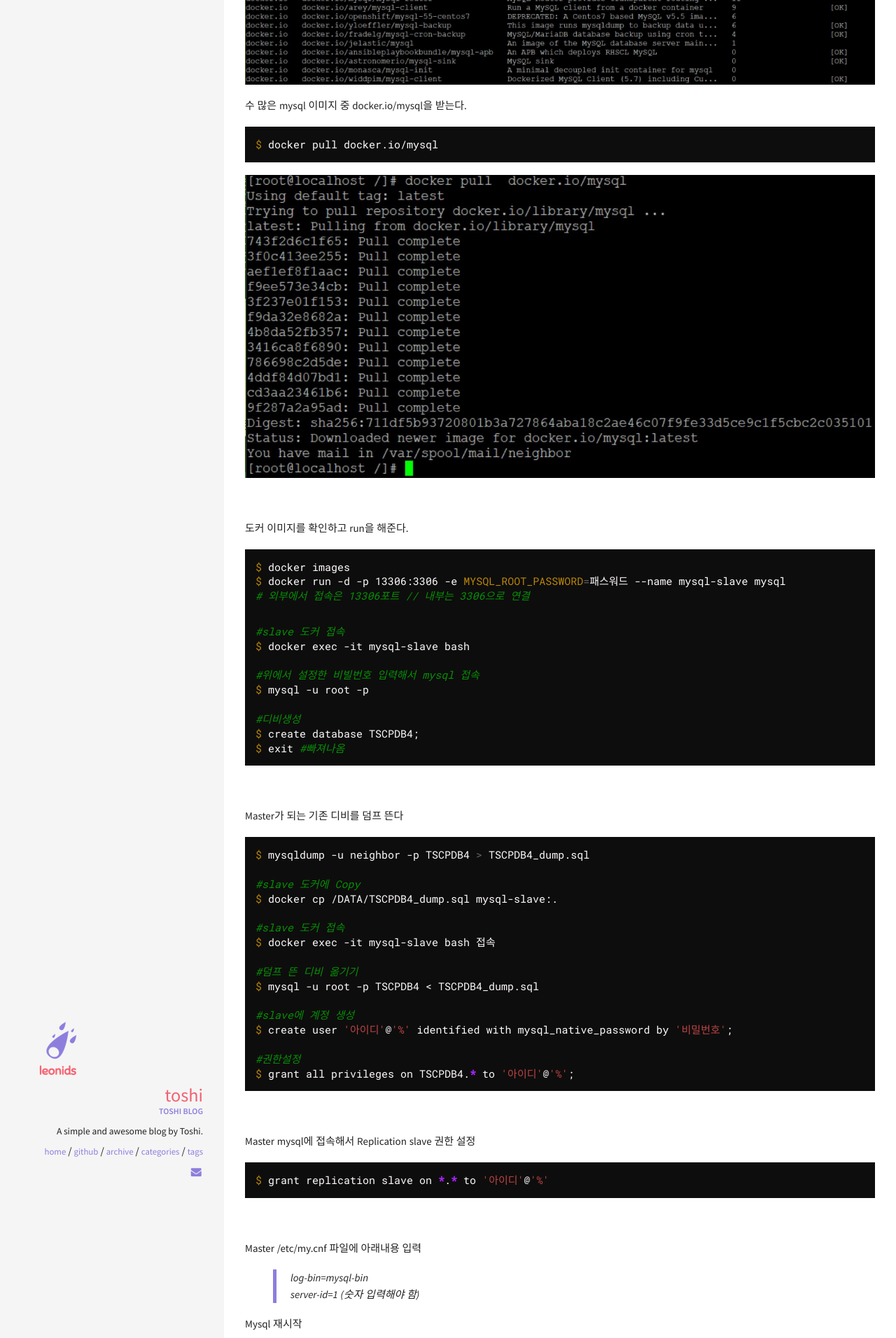
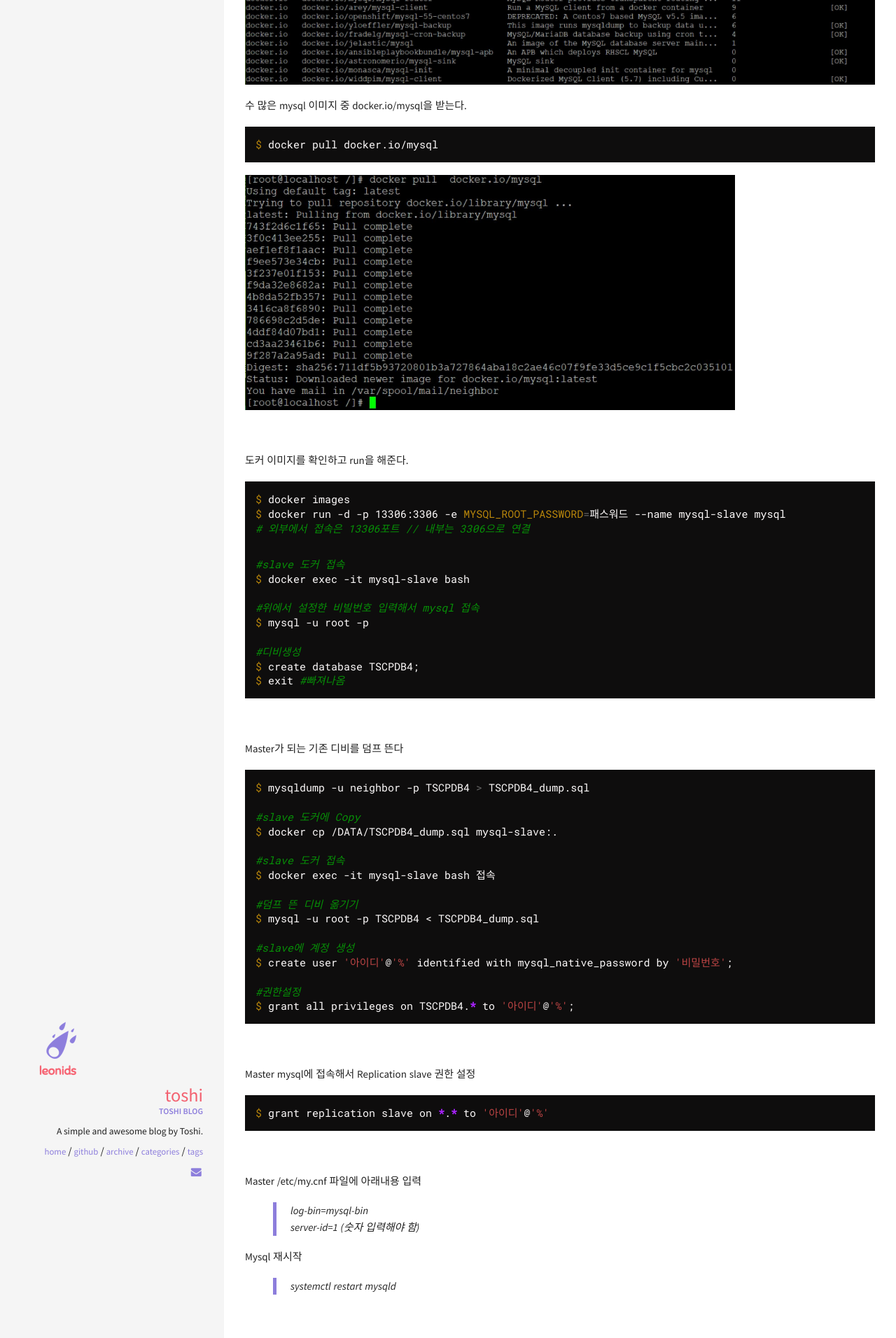
Before and after one commit to toshi15shkim/toshi15shkim.github.io, a Jekyll site: the page built from _posts/2019-06-07-db-docker-mysql.md, in a window 1280 px wide. Shown: the part 894-2806 px from the top of the page at 70% size. Built offline with Jekyll 4.4.1, drawn with Linux system fonts in a browser that asks for light colours.

Commit message:
image size modify

````diff
--- a/_posts/2019-06-07-db-docker-mysql.md
+++ b/_posts/2019-06-07-db-docker-mysql.md
@@ -21,13 +21,13 @@ $ yum install -y docker
 $ docker search mysql
 ```
 
- ![Image](/img/190607/1_docker_search_mysql.jpg)
+ ![Image](/img/190607/1_docker_search_mysql.jpg){: width="1000"}
 
 수 많은 mysql 이미지 중 docker.io/mysql을 받는다.
 ```bash
 $ docker pull docker.io/mysql
 ```
-![Image](/img/190607/2_docker_pull_mysql.jpg)
+![Image](/img/190607/2_docker_pull_mysql.jpg){: width="700"}
 
 <br/>
 
@@ -93,7 +93,7 @@ Mysql 재시작
 
 Master mysql에서 show master status; 입력
 
-![Image](/img/190607/5_show_master_status.jpg)
+![Image](/img/190607/5_show_master_status.jpg){: width="700"}
 
 위의 내용을 slave에 넣어야 하므로 slave 접속
 
@@ -126,7 +126,7 @@ $ docker restart mysql-slave
 #slave 들어가서 slave 상태 확인
 $ mysql> show slave status\G;
 ```
-![Image](/img/190607/6_complete.jpg){: width="300"}
+![Image](/img/190607/6_complete.jpg){: width="700"}
 
 >Last_Errno : 0
 >Last_IO_Errno : 0 이 찍혀야 함
````
